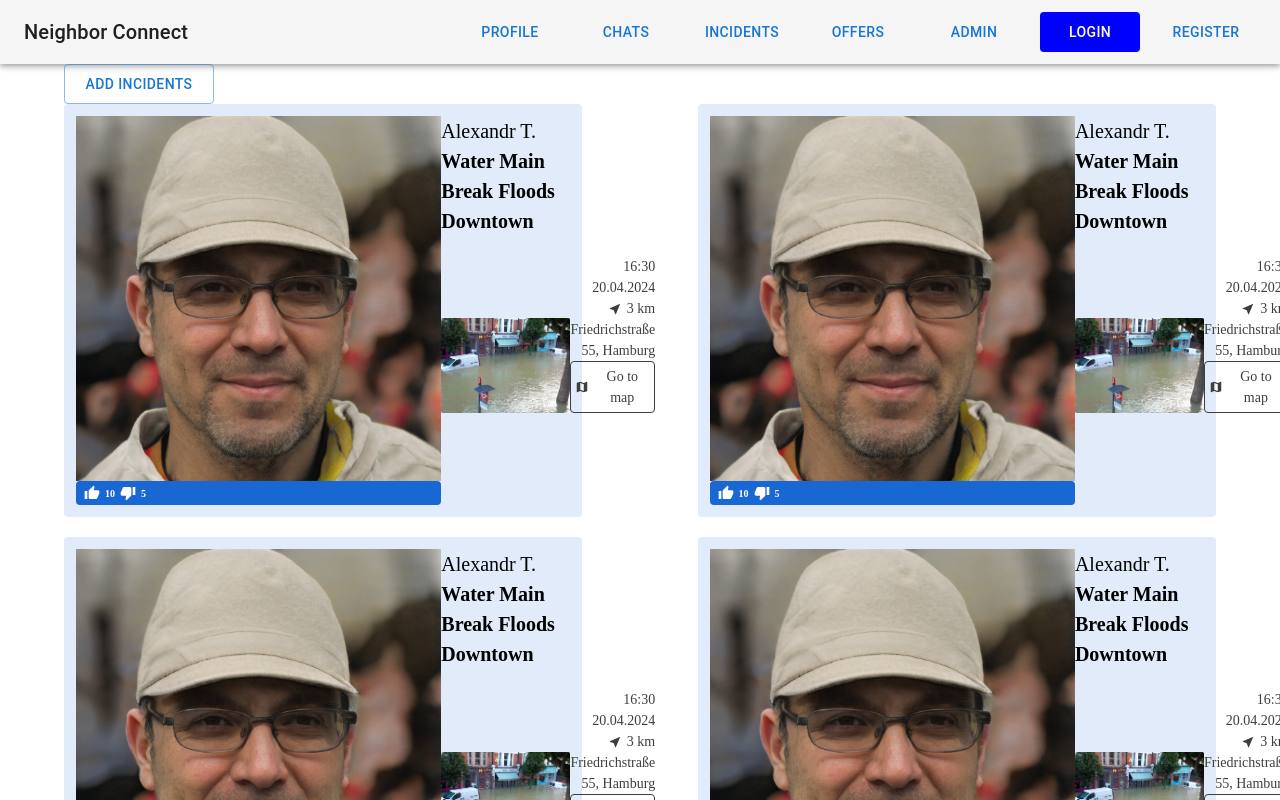
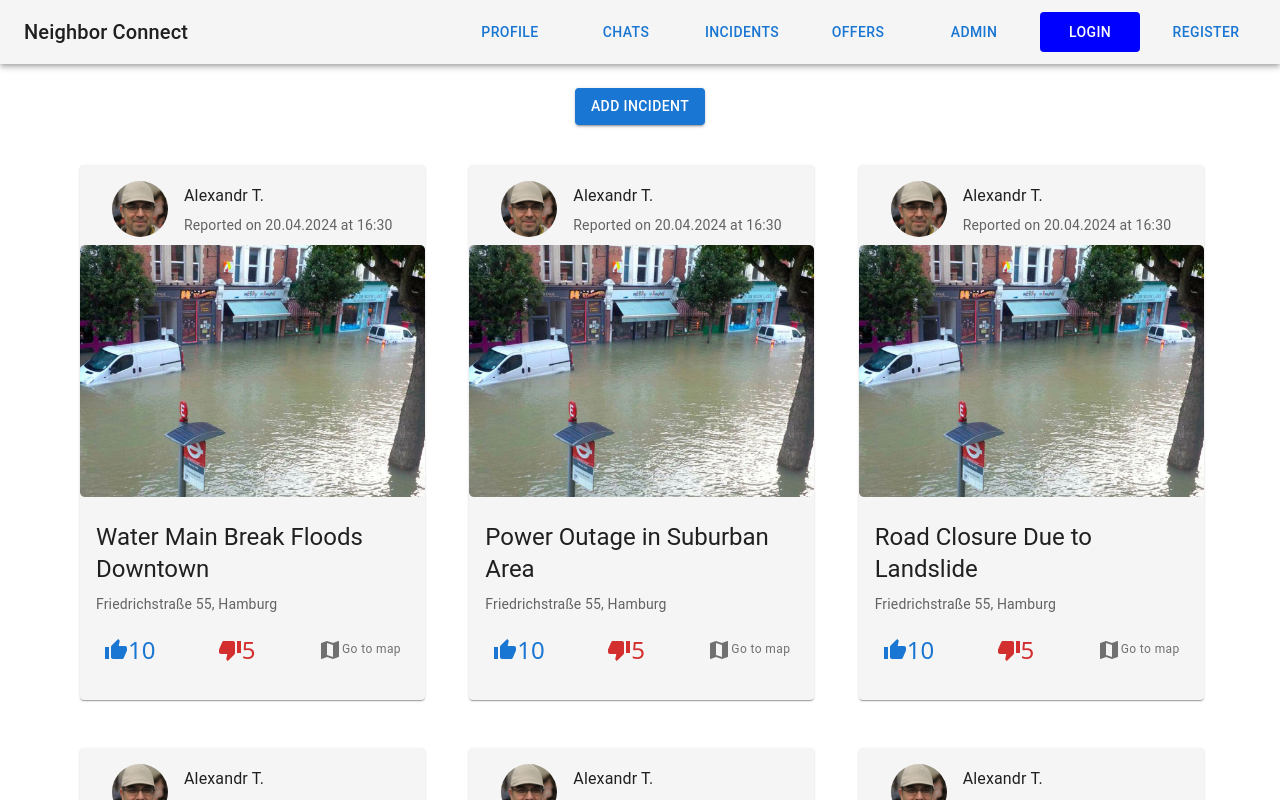
Before and after one commit to egorSheremetov02/neighbor-connect, a React (Vite) app in the folder client/: page / in a window 1280 px wide. Both pictures are taken after a click on the button "INCIDENTS". Shown: the top 800 px of the page. Built offline with nearby package versions, Linux system fonts and the light colour scheme.

Commit message:
Updated Incident and Admin Pages

```diff
--- a/client/src/Pages/Incidents/IncidentCard.jsx
+++ b/client/src/Pages/Incidents/IncidentCard.jsx
@@ -1,109 +1,56 @@
 import React from 'react';
+import { Card, CardContent, CardMedia, Typography, IconButton, Avatar, Grid } from '@mui/material';
 import ThumbUpIcon from '@mui/icons-material/ThumbUp';
 import ThumbDownIcon from '@mui/icons-material/ThumbDown';
-import NearMeIcon from '@mui/icons-material/NearMe';
 import MapIcon from '@mui/icons-material/Map';
 
-const CustomCard = () => {
-  const cardStyle = {
-    display: 'flex',
-    width: '45%',
-    backgroundColor: '#1967D221',
-    padding: '12px',
-    borderRadius: '4px',
-    justifyContent: 'space-between'
-  };
-  const leftSection = {
-    // width: 'fit-content',
-  }
-  const likes = {
-    display: 'flex',
-    backgroundColor: '#1967D2',
-    borderRadius: '4px',
-    padding: '4px 8px',
-    alignItems: 'center',
-    gap: '5px'
-  }
-  const paragraphStyle = {
-    fontFamily: 'Poppins',
-    fontWeight: 600,
-    fontSize: '10px',
-    lineHeight: '15px',
-    color: '#ffffff',
-  };
-  const postContent = {
-    display: 'flex',
-    alignItems: 'flex-end',
-    justifyContent: 'space-between',
-  }
-  const imagePost = {
-    width: "200px"
-  }
-  const contentText = {
-    textAlign: 'right',
-    fontFamily: 'Poppins',
-    fontWeight: 400,
-    fontSize: '14px',
-    lineHeight: '21px',
-    color: '#3E3E3E',
-    display: 'flex',
-  flexDirection: 'column',
-  alignItems: 'flex-end',
-  justifyContent: 'space-between',
-  };
-  const neighbourName = {
-    fontFamily: 'Poppins',
-    fontWeight: 400,
-    fontSize: '20px',
-    lineHeight: '30px',
-  }
-  const titleStyle = {
-    fontFamily: 'Poppins',
-    fontWeight: 600,
-    fontSize: '20px',
-    lineHeight: '30px',
-    marginBottom: '20px'
-  }
+const IncidentCard = ({ title }) => (
+  <Card sx={{ width: '100%', maxWidth: 345, m: 2, backgroundColor: '#f5f5f5', overflow: 'visible' }}>
+    <Grid container spacing={2} alignItems="center" sx={{ ml: 2, mr: 2, mt: 1 }}>
+      <Grid item>
+        <Avatar src="/public/images/profile.jfif" alt="Reporter" sx={{ width: 56, height: 56 }} />
+      </Grid>
+      <Grid item xs>
+        <Typography gutterBottom variant="subtitle1" component="div">
+          Alexandr T.
+        </Typography>
+        <Typography variant="body2" color="text.secondary">
+          Reported on 20.04.2024 at 16:30
+        </Typography>
+      </Grid>
+    </Grid>
+    <CardMedia
+      component="img"
+      height="140"
+      image="/public/images/incidentimage1.png"
+      alt="Incident Scene"
+      sx={{ mt: 1, mb: 1 }}
+    />
+    <CardContent>
+      <Typography gutterBottom variant="h5" component="div">
+        {title}
+      </Typography>
+      <Typography variant="body2" color="text.secondary">
+        Friedrichstraße 55, Hamburg
+      </Typography>
+      <div style={{ display: 'flex', justifyContent: 'space-between', alignItems: 'center', marginTop: '10px' }}>
+        <IconButton aria-label="like" color="primary">
+          <ThumbUpIcon />
+          <span>10</span>
+        </IconButton>
+        <IconButton aria-label="dislike" color="error">
+          <ThumbDownIcon />
+          <span>5</span>
+        </IconButton>
+        <IconButton color="default">
+          <MapIcon />
+          <Typography variant="caption" display="block">
+            Go to map
+          </Typography>
+        </IconButton>
+      </div>
+    </CardContent>
+  </Card>
+);
 
-  return (
-    <div style={cardStyle}>
-      <div style={leftSection}>
-        <div className="flex justify-center items-center">
-          <img
-            src="public/images/profile.jfif"
-            alt="profile"
-            className="sm:w-12 sm:h-12 w-10 h-10 rounded-full mb-4 mt-3"
-          />
-        </div>
-        <div style={likes}>
-          <ThumbUpIcon fontSize='10px' style={{ color: '#ffffff' }} />
-          <p style={paragraphStyle}>10</p>
-          <ThumbDownIcon fontSize='10px' style={{ color: '#ffffff' }} />
-          <p style={paragraphStyle}>5</p>
-        </div>
-      </div>
-      <div>
-        <h1 style={neighbourName}>Alexandr  T.</h1>
-        <h2 style={titleStyle}>Water Main Break Floods Downtown</h2>
-        <div style={postContent}>
-            <img src="public/images/incidentimage1.png" style={imagePost}/>
-            <div style={contentText}>
-                <p>16:30</p>
-                <p>20.04.2024</p>
-                <div style={{display: 'flex', gap: '5px', alignItems: 'center', justifyContent: 'flex-end'}}>
-                    <NearMeIcon fontSize='10px' style={{ color: '#3E3E3E' }} />
-                    <p>3 km</p>
-                </div>
-                <p>Friedrichstraße 55, Hamburg</p>
-                <button style={{border: '1px solid #3E3E3E', borderRadius: '4px', padding: '4px', display: 'flex', gap: '5px', alignItems: 'center', justifyContent: 'flex-end'}}>
-                <MapIcon fontSize='10px' style={{ color: '#3E3E3E' }} />
-                <p>Go to map</p> </button>
-            </div>
-
-        </div>
-      </div>
-    </div>
-  );
-};
-
-export default CustomCard;
+export default IncidentCard
--- a/client/src/Pages/Incidents/index.jsx
+++ b/client/src/Pages/Incidents/index.jsx
@@ -1,6 +1,6 @@
 import React, { useState } from "react";
+import { Grid, Button, Box } from "@mui/material";
 import IncidentCard from "./IncidentCard";
-import { Button } from "@mui/material";
 import AddIncidents from "../AddIncidents";
 import { Modal } from "react-responsive-modal";
 
@@ -9,47 +9,36 @@ const Incidents = () => {
 
   const onOpenModal = () => setOpen(true);
   const onCloseModal = () => setOpen(false);
-  // Sample data for the cards
+
+  // Extended sample data for the cards with 6 incidents
   const cardData = [
-    { id: 1, title: "Incident 1" },
-    { id: 2, title: "Incident 2" },
-    { id: 3, title: "Incident 3" },
-    { id: 4, title: "Incident 4" },
+    { id: 1, title: "Water Main Break Floods Downtown" },
+    { id: 2, title: "Power Outage in Suburban Area" },
+    { id: 3, title: "Road Closure Due to Landslide" },
+    { id: 4, title: "Public Transport Delay" },
+    { id: 5, title: "Gas Leak Near School" },
+    { id: 6, title: "Unexpected Street Festival" }
   ];
 
   return (
     <>
       <Modal open={open} onClose={onCloseModal} center>
-      <AddIncidents />
-
+        <AddIncidents />
       </Modal>
 
-      <div className="flex my-4 justify-end">
-        <Button
-          variant="outlined"
-          style={{
-            backgroundColor: "transparent",
-            color: "#1976d2",
-          }}
-          onClick={onOpenModal}
-          sx={{ width: "150px", height: "40px" }}
-        >
-          Add Incidents
+      <Box display="flex" justifyContent="center" sx={{ margin: 3 }}>
+        <Button variant="contained" color="primary" onClick={onOpenModal}>
+          Add Incident
         </Button>
-      </div>
+      </Box>
 
-      <div
-        style={{
-          display: "flex",
-          flexWrap: "wrap",
-          justifyContent: "space-between",
-          gap: "20px",
-        }}
-      >
+      <Grid container spacing={2} justifyContent="center">
         {cardData.map((card) => (
-          <IncidentCard key={card.id} title={card.title} />
+          <Grid item xs={12} sm={6} md={4} key={card.id}>
+            <IncidentCard title={card.title} />
+          </Grid>
         ))}
-      </div>
+      </Grid>
     </>
   );
 };
--- a/client/src/Pages/admin/Table.jsx
+++ b/client/src/Pages/admin/Table.jsx
@@ -15,16 +15,16 @@ import {
 const columns = [
   { id: "name", label: "Neighbour Name", minWidth: 170 },
   { id: "content", label: "Offer Content", minWidth: 170, align: 'left' },
-  { id: "actions", label: "Actions", maxWidth: 70, align: "right" }
+  { id: "actions", label: "Actions", maxWidth: 100, align: "center" }
 ];
 
 const createData = (name, content) => ({
   name,
   content,
   actions: (
-    <div style={{ display: "flex", justifyContent: "flex-end", gap: "10px" }}>
-      <Button variant="contained" color="success">Approve</Button>
-      <Button variant="contained" color="error">Reject</Button>
+    <div style={{ display: "flex", justifyContent: "center", gap: "10px" }}>
+      <Button variant="contained" color="success" size="small">Approve</Button>
+      <Button variant="contained" color="error" size="small">Reject</Button>
     </div>
   )
 });
@@ -48,7 +48,7 @@ function OfferTable() {
   };
 
   return (
-    <Paper sx={{ width: "100%", overflow: "auto", boxShadow: "none", border: "1px solid #A7A7A7" }}>
+    <Paper sx={{ width: "100%", overflow: "hidden", boxShadow: "none", border: "1px solid #A7A7A7" }}>
       <TableContainer>
         <Table stickyHeader aria-label="sticky table">
           <TableHead>
@@ -59,7 +59,7 @@ function OfferTable() {
                   align={column.align}
                   style={{
                     minWidth: isMobile ? 100 : column.minWidth,
-                    maxWidth: column.maxWidth
+                    maxWidth: isMobile ? (column.maxWidth ? 100 : 'auto') : column.maxWidth
                   }}
                 >
                   {column.label}
```
